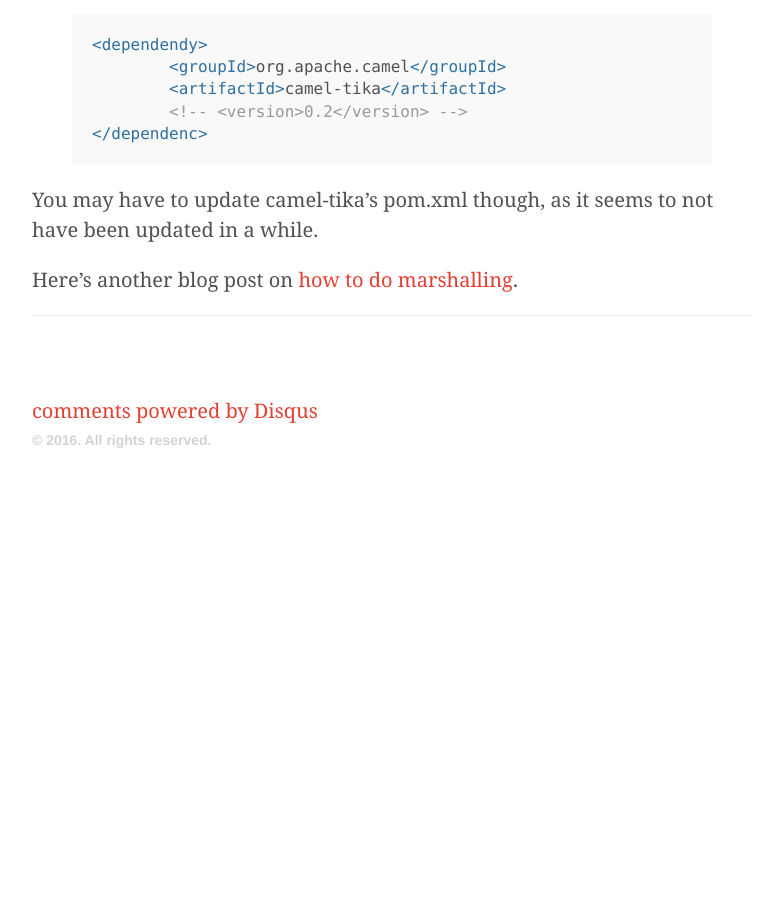
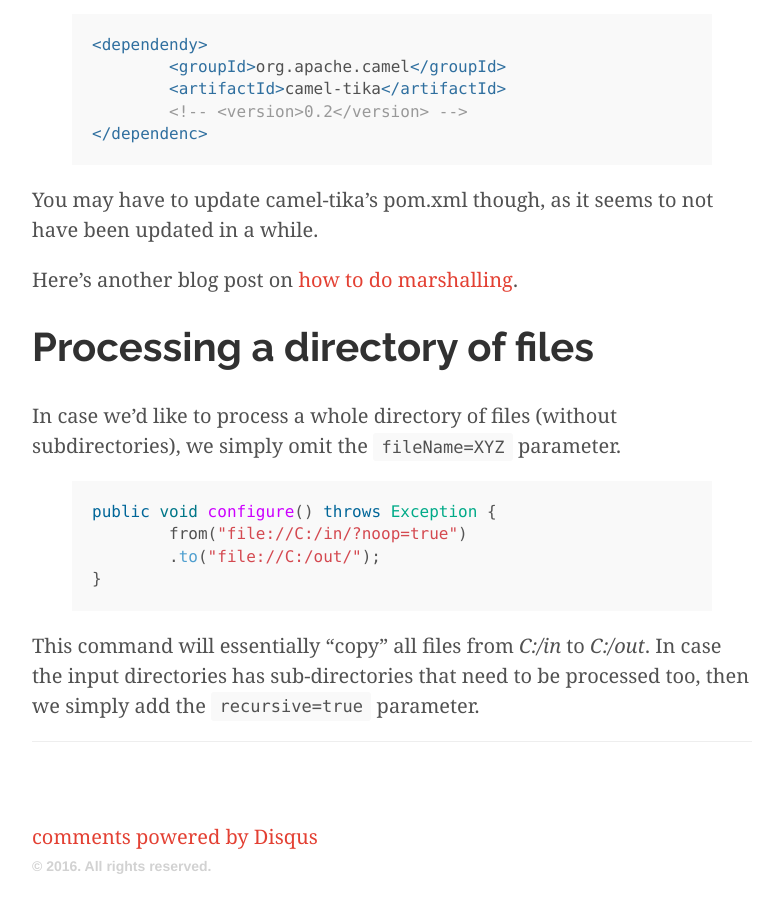
Before and after one commit to fabian-kostadinov/fabian-kostadinov.github.io, a Jekyll site: the page built from _posts/2016-01-10-reading-from-and-writing-to-files-in-apache-camel.md, in a window 1280 px wide and 900 px high, scrolled down 9038 px. Shown: the whole window, without its empty margins (248-1031 px from the left). Built offline with Jekyll 4.4.1, drawn with Linux system fonts in a browser that asks for light colours; nearby versions of some CDN libraries; Markdown is read by kramdown in place of the engine named in the settings; comment, search, counter and statistics services are not loaded; before the commit the page ends 9512 px from its top, so only the background shows below that.

Commit message:
Added section on processing directories of files

```diff
--- a/_posts/2016-01-10-reading-from-and-writing-to-files-in-apache-camel.md
+++ b/_posts/2016-01-10-reading-from-and-writing-to-files-in-apache-camel.md
@@ -281,3 +281,15 @@ Fortunately, you don't really need to build your own PDF-to-text data format. In
 You may have to update camel-tika's pom.xml though, as it seems to not have been updated in a while.
 
 Here's another blog post on [how to do marshalling](http://blogs.sourceallies.com/2013/02/getting-started-with-camel-marshalling/).
+
+# Processing a directory of files
+In case we'd like to process a whole directory of files (without subdirectories), we simply omit the <code>fileName=XYZ</code> parameter.
+
+{% highlight java %}
+public void configure() throws Exception {
+	from("file://C:/in/?noop=true")
+	.to("file://C:/out/");
+}
+{% endhighlight %}
+
+This command will essentially "copy" all files from _C:/in_ to _C:/out_. In case the input directories has sub-directories that need to be processed too, then we simply add the <code>recursive=true</code> parameter.
```
